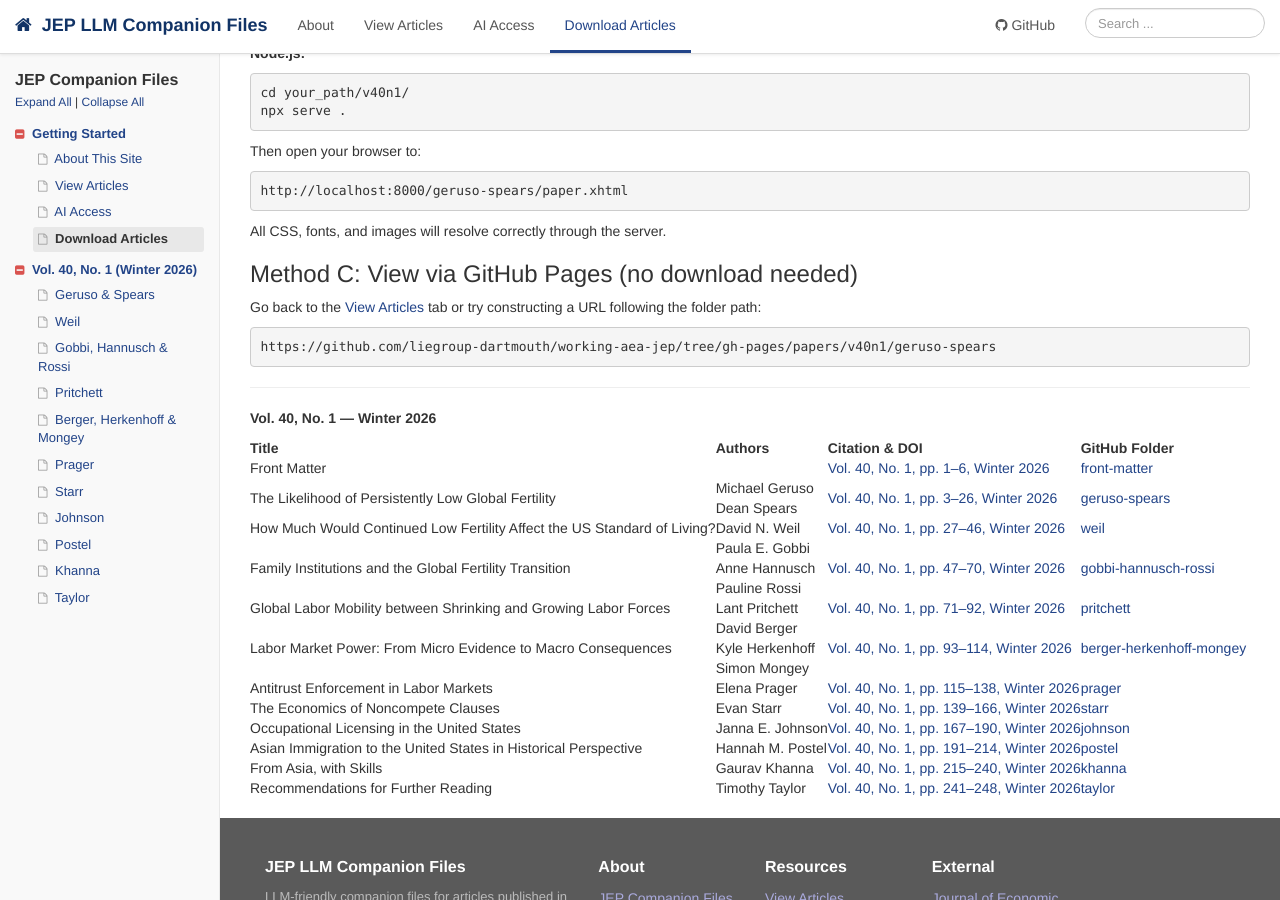
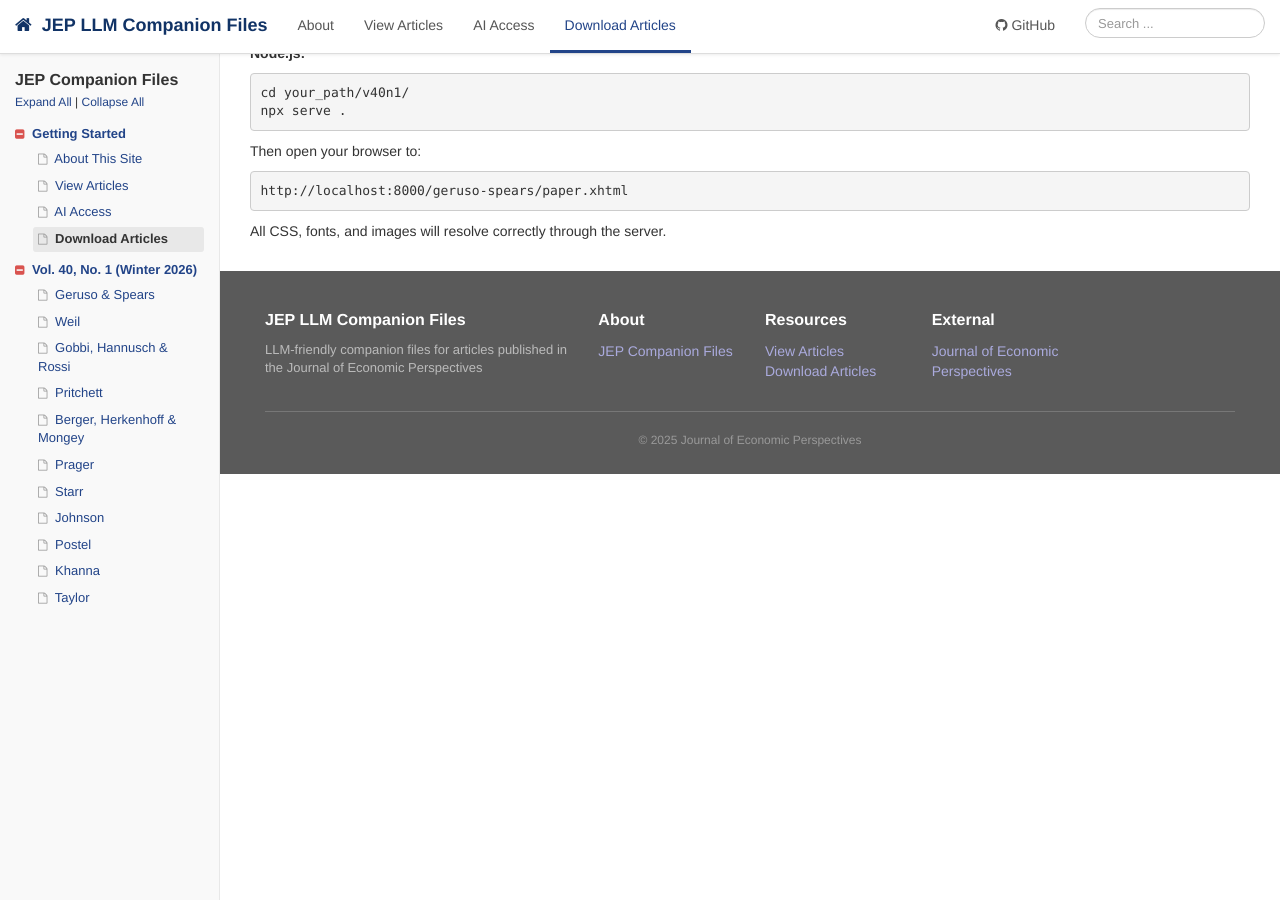
Before and after one commit to liegroup-dartmouth/working-aea-jep, a Jekyll site: the page built from download-articles.md, in a window 1280 px wide and 900 px high, scrolled down 2345 px. Built offline with Jekyll 4.4.1, drawn with Linux system fonts in a browser that asks for light colours.

Commit message:
Trim the download articles tab

````diff
--- a/download-articles.md
+++ b/download-articles.md
@@ -152,30 +152,3 @@ http://localhost:8000/geruso-spears/paper.xhtml
 ```
 
 All CSS, fonts, and images will resolve correctly through the server.
-
-### Method C: View via GitHub Pages (no download needed)
-
-Go back to the [View Articles]({{ site.baseurl }}/view-articles.html) tab or try constructing a URL following the folder path:
-
-```
-https://github.com/liegroup-dartmouth/working-aea-jep/tree/gh-pages/papers/v40n1/geruso-spears
-```
-
----
-
-**Vol. 40, No. 1 — Winter 2026**
-
-| Title | Authors | Citation & DOI | GitHub Folder |
-|-------|---------|----------------|---------|
-| Front Matter | | [Vol. 40, No. 1, pp. 1–6, Winter 2026](https://doi.org/10.1257/jep.40.1.1) | [front-matter](https://github.com/liegroup-dartmouth/working-aea-jep/tree/gh-pages/papers/v40n1/front-matter) |
-| The Likelihood of Persistently Low Global Fertility | Michael Geruso<br>Dean Spears | [Vol. 40, No. 1, pp. 3–26, Winter 2026](https://doi.org/10.1257/jep.20251463) | [geruso-spears](https://github.com/liegroup-dartmouth/working-aea-jep/tree/gh-pages/papers/v40n1/geruso-spears) |
-| How Much Would Continued Low Fertility Affect the US Standard of Living? | David N. Weil | [Vol. 40, No. 1, pp. 27–46, Winter 2026](https://doi.org/10.1257/jep.20251462) | [weil](https://github.com/liegroup-dartmouth/working-aea-jep/tree/gh-pages/papers/v40n1/weil) |
-| Family Institutions and the Global Fertility Transition | Paula E. Gobbi<br>Anne Hannusch<br>Pauline Rossi | [Vol. 40, No. 1, pp. 47–70, Winter 2026](https://doi.org/10.1257/jep.20251460) | [gobbi-hannusch-rossi](https://github.com/liegroup-dartmouth/working-aea-jep/tree/gh-pages/papers/v40n1/gobbi-hannusch-rossi) |
-| Global Labor Mobility between Shrinking and Growing Labor Forces | Lant Pritchett | [Vol. 40, No. 1, pp. 71–92, Winter 2026](https://doi.org/10.1257/jep.20251461) | [pritchett](https://github.com/liegroup-dartmouth/working-aea-jep/tree/gh-pages/papers/v40n1/pritchett) |
-| Labor Market Power: From Micro Evidence to Macro Consequences | David Berger<br>Kyle Herkenhoff<br>Simon Mongey | [Vol. 40, No. 1, pp. 93–114, Winter 2026](https://doi.org/10.1257/jep.20251456) | [berger-herkenhoff-mongey](https://github.com/liegroup-dartmouth/working-aea-jep/tree/gh-pages/papers/v40n1/berger-herkenhoff-mongey) |
-| Antitrust Enforcement in Labor Markets | Elena Prager | [Vol. 40, No. 1, pp. 115–138, Winter 2026](https://doi.org/10.1257/jep.20241446) | [prager](https://github.com/liegroup-dartmouth/working-aea-jep/tree/gh-pages/papers/v40n1/prager) |
-| The Economics of Noncompete Clauses | Evan Starr | [Vol. 40, No. 1, pp. 139–166, Winter 2026](https://doi.org/10.1257/jep.20251457) | [starr](https://github.com/liegroup-dartmouth/working-aea-jep/tree/gh-pages/papers/v40n1/starr) |
-| Occupational Licensing in the United States | Janna E. Johnson | [Vol. 40, No. 1, pp. 167–190, Winter 2026](https://doi.org/10.1257/jep.20251458) | [johnson](https://github.com/liegroup-dartmouth/working-aea-jep/tree/gh-pages/papers/v40n1/johnson) |
-| Asian Immigration to the United States in Historical Perspective | Hannah M. Postel | [Vol. 40, No. 1, pp. 191–214, Winter 2026](https://doi.org/10.1257/jep.20251453) | [postel](https://github.com/liegroup-dartmouth/working-aea-jep/tree/gh-pages/papers/v40n1/postel) |
-| From Asia, with Skills | Gaurav Khanna | [Vol. 40, No. 1, pp. 215–240, Winter 2026](https://doi.org/10.1257/jep.20251454) | [khanna](https://github.com/liegroup-dartmouth/working-aea-jep/tree/gh-pages/papers/v40n1/khanna) |
-| Recommendations for Further Reading | Timothy Taylor | [Vol. 40, No. 1, pp. 241–248, Winter 2026](https://doi.org/10.1257/jep.20251497) | [taylor](https://github.com/liegroup-dartmouth/working-aea-jep/tree/gh-pages/papers/v40n1/taylor) |
````
Also changed, not shown: ai-access.md (+1 -2 lines).
